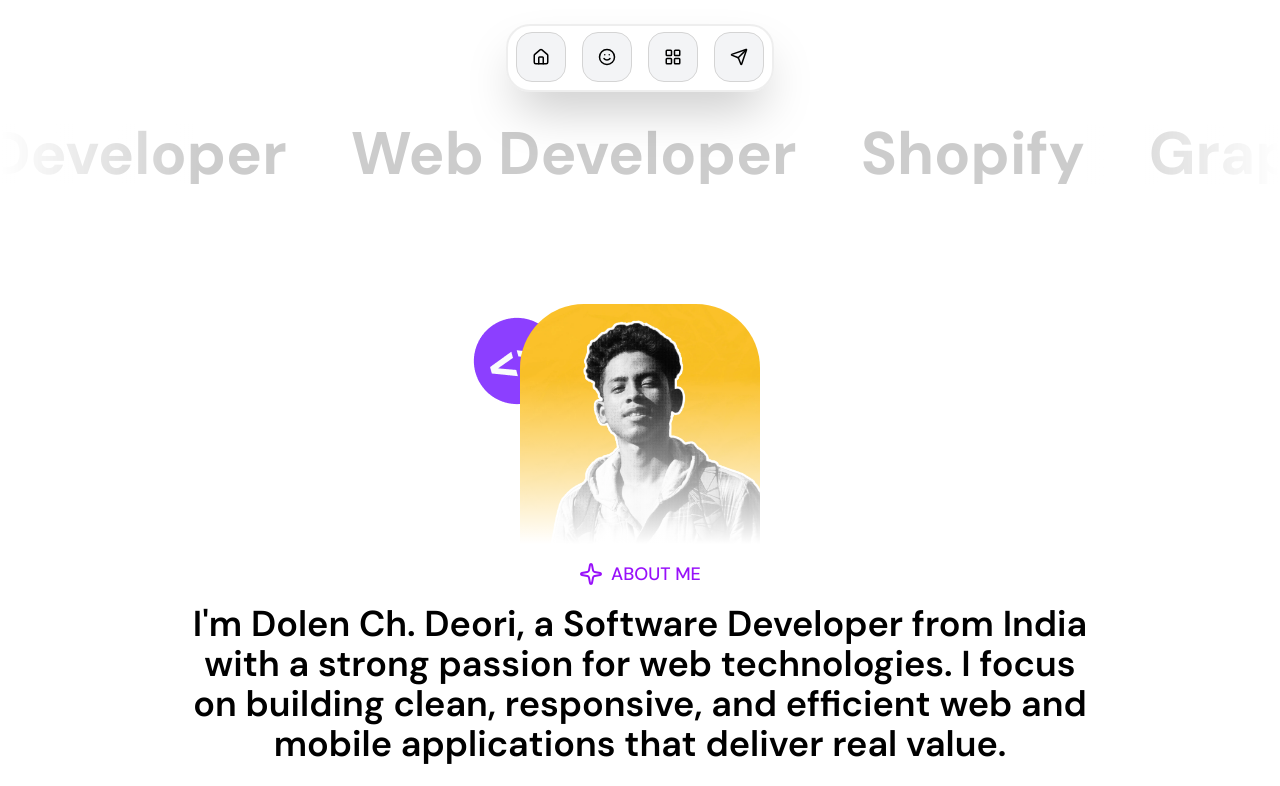
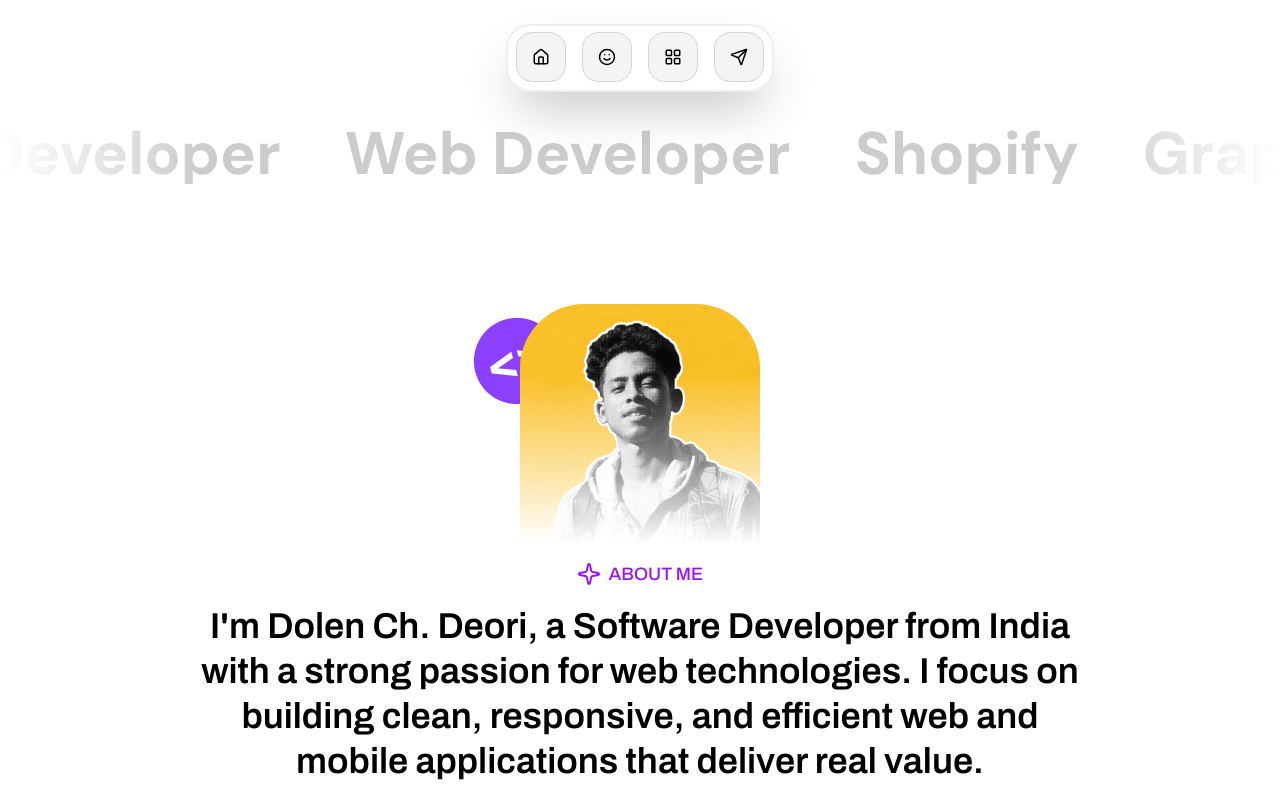
Before and after one commit to DolenDeori/dolendeori.github.io, a React (Vite) app: page / in a window 1280 px wide. Shown: the part 700-1486 px from the top of the page. Built offline with nearby package versions, Linux system fonts and the light colour scheme.

Commit message:
fix: Update font import for Archivo and adjust h3 styling in index.css

```diff
--- a/src/index.css
+++ b/src/index.css
@@ -1,9 +1,10 @@
-@import url("https://fonts.googleapis.com/css2?family=DM+Sans:ital,opsz,wght@0,9..40,100..1000;1,9..40,100..1000&display=swap");
+@import url("https://fonts.googleapis.com/css2?family=Archivo:wdth,wght@62..125,100..900&family=DM+Sans:opsz,wght@9..40,100..1000&display=swap");
 
 @import "tailwindcss";
 
 @theme {
   --font-dmSans: "DM Sans", sans-serif;
+  --font-archivo: "Archivo", sans-serif;
 
   /* * Theme Colors */
   --color-purple-500: oklch(62.7% 0.265 303.9);
@@ -26,7 +27,7 @@
   }
 
   h3 {
-    @apply text-4xl font-semibold;
+    @apply text-4xl/tight font-semibold;
   }
 
   button {
```
